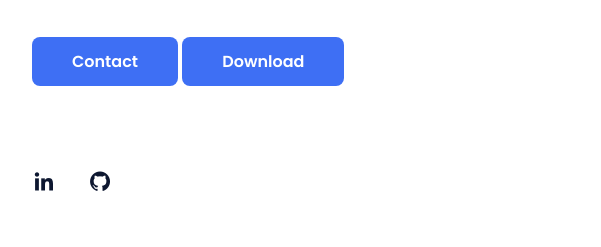
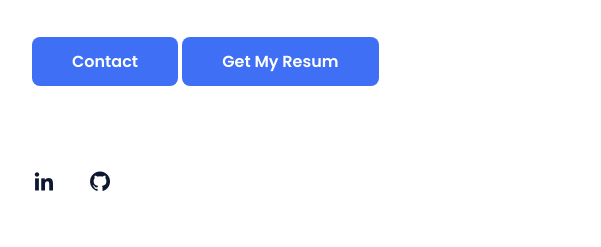
Before and after one commit to barinale/PortfolioFromInternet, a plain HTML site: page index.html in a window 1280 px wide. Shown: the part 503-750 px from the top of the page, 96-697 px from the left. Drawn offline with nearby package versions, Linux system fonts and the light colour scheme.

Commit message:
dowloand my Resume

```diff
--- a/index.html
+++ b/index.html
@@ -43,7 +43,7 @@
                     <h1 class="home__title">Hi,<br>I'am <span class="home__title-color">Mekkaoui <br>Mohammed</span><br> Full Stack</h1>
 
                     <a href="#contact" class="button">Contact</a>
-                    <a class="button" href="Resume.pdf" title="" download>Download</a>
+                    <a class="button" href="Resume.pdf" title="" download>Get My Resum</a>
 
                 </div>
 
```
